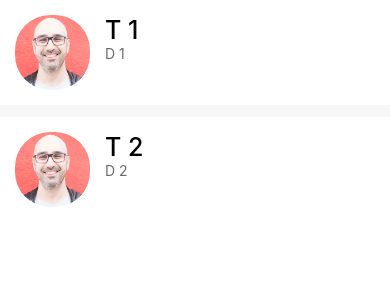
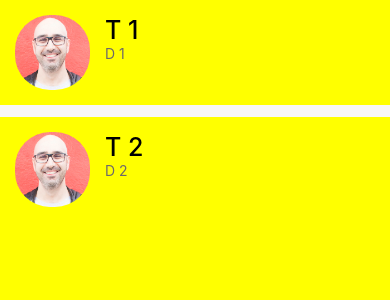
Before and after one commit to kid-us/HelloApp, a React Native app: screen / in a window 390 px wide. Shown: the top 300 px of the page. Built offline with nearby package versions, Linux system fonts and the light colour scheme.

Commit message:
Pull to Refresh

```diff
--- a/app/components/Screen.js
+++ b/app/components/Screen.js
@@ -8,6 +8,8 @@ function Screen({ children }) {
 const styles = StyleSheet.create({
   container: {
     paddingTop: Constants.statusBarHeight,
+    flex: 1,
+    backgroundColor: "yellow",
   },
 });
 
--- a/app/screens/MessageScreen.js
+++ b/app/screens/MessageScreen.js
@@ -22,7 +22,7 @@ const initialMessage = [
 ];
 function MessageScreen() {
   const [messages, setMessage] = useState(initialMessage);
-
+  const [refresh, setRefresh] = useState(false);
   // Delete Message
   const handleDelete = (message) => {
     setMessage(messages.filter((m) => m.id !== message.id));
@@ -46,6 +46,8 @@ function MessageScreen() {
           />
         )}
         ItemSeparatorComponent={ListItemSeparator}
+        refreshing={refresh}
+        onRefresh={()=> setMessage(initialMessage)}
       ></FlatList>
     </Screen>
   );
```
